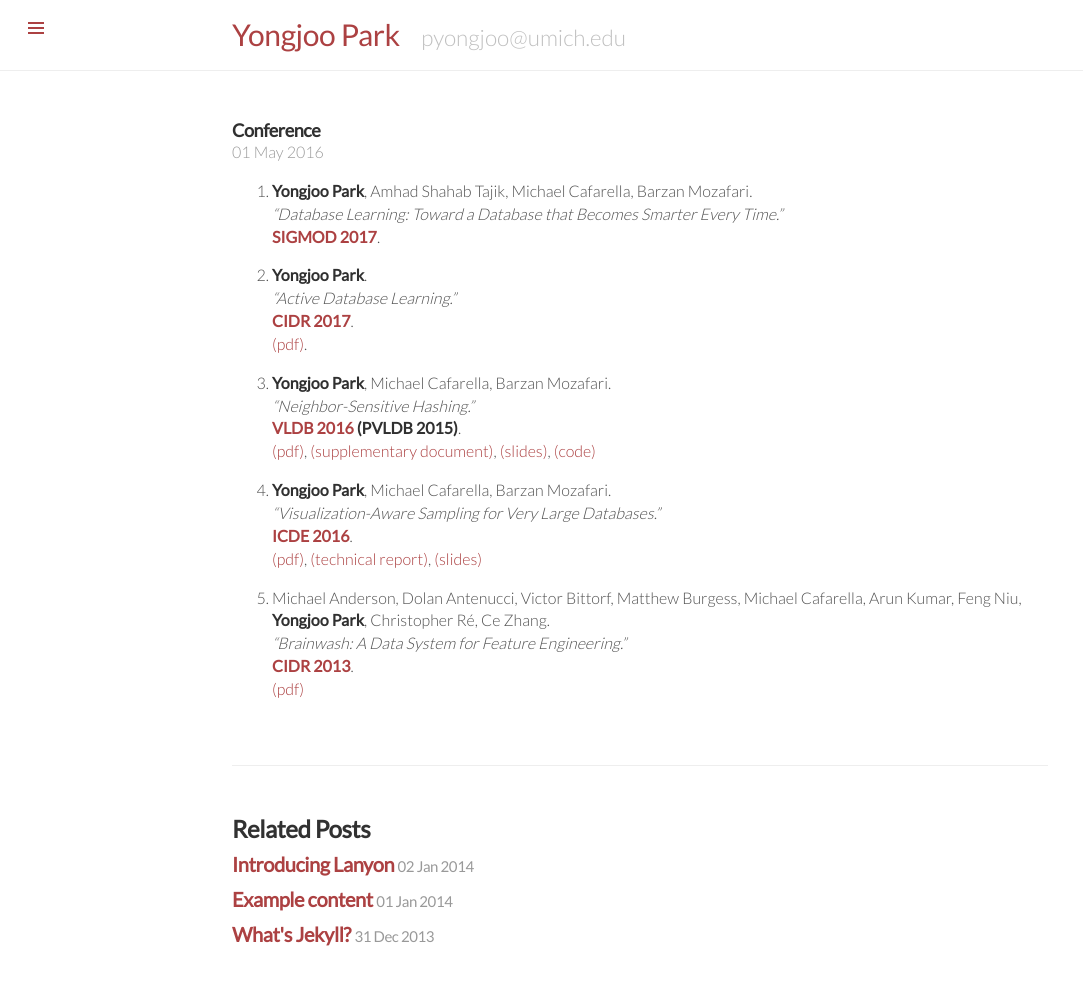
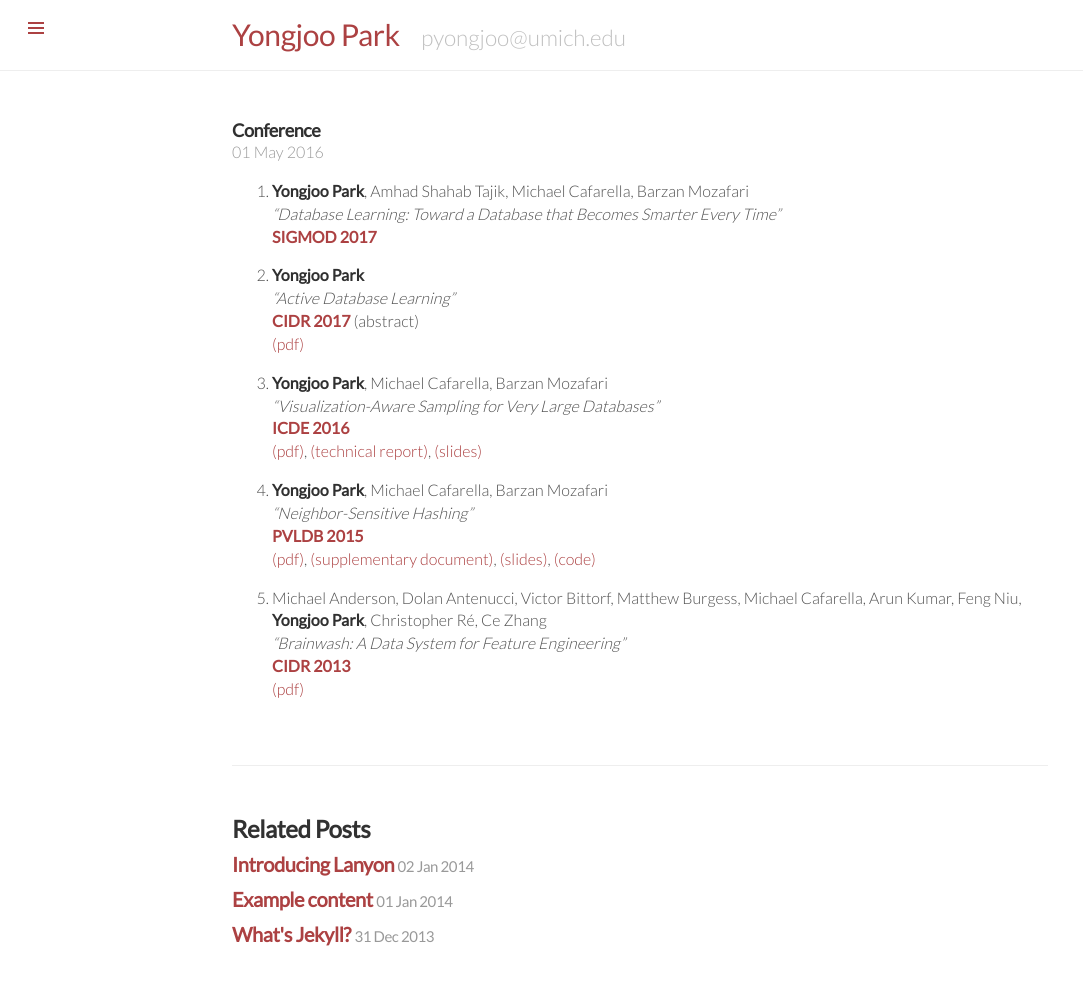
Before and after one commit to pyongjoo/pyongjoo.github.io, a Jekyll site: the page built from _publications/2016-05-01-peer-reviewed.md, in a window 1280 px wide. Shown: the whole page, without its empty margins (0-1083 px from the left). Built offline with Jekyll 4.4.1, drawn with Linux system fonts in a browser that asks for light colours.

Commit message:
Update 2016-05-01-peer-reviewed.md

```diff
--- a/_publications/2016-05-01-peer-reviewed.md
+++ b/_publications/2016-05-01-peer-reviewed.md
@@ -3,32 +3,32 @@ layout: post
 title: Conference
 ---
 
-1. **Yongjoo Park**, Amhad Shahab Tajik, Michael Cafarella, Barzan Mozafari.
-   *"Database Learning: Toward a Database that Becomes Smarter Every Time."*
-   **[SIGMOD 2017](http://sigmod2017.org/)**.
+1. **Yongjoo Park**, Amhad Shahab Tajik, Michael Cafarella, Barzan Mozafari
+   *"Database Learning: Toward a Database that Becomes Smarter Every Time"*
+   **[SIGMOD 2017](http://sigmod2017.org/)**
 
-1. **Yongjoo Park**.
-   *"Active Database Learning."*
-   **[CIDR 2017](http://cidrdb.org/cidr2017/)**.
-   [(pdf)]({{ site.url }}/resources/active-cidr17.pdf).
+1. **Yongjoo Park**
+   *"Active Database Learning"*
+   **[CIDR 2017](http://cidrdb.org/cidr2017/)** (abstract)
+   [(pdf)]({{ site.url }}/resources/active-cidr17.pdf)
 
-1. **Yongjoo Park**, Michael Cafarella, Barzan Mozafari.
-   *"Neighbor-Sensitive Hashing."*
-   **[VLDB 2016](http://vldb2016.persistent.com/) (PVLDB 2015)**.
+1. **Yongjoo Park**, Michael Cafarella, Barzan Mozafari
+   *"Visualization-Aware Sampling for Very Large Databases"*
+   **[ICDE 2016](http://icde2016.fi/)**
+   [(pdf)]({{ site.url }}/resources/ypark_icde16.pdf),
+   [(technical report)](http://arxiv.org/abs/1510.03921),
+   [(slides)]({{ site.url }}/resources/vas_slides_icde16.pdf)
+
+1. **Yongjoo Park**, Michael Cafarella, Barzan Mozafari
+   *"Neighbor-Sensitive Hashing"*
+   **[PVLDB 2015](http://vldb2016.persistent.com/)**
    [(pdf)](http://www.vldb.org/pvldb/vol9/p144-park.pdf),
    [(supplementary document)]({{ site.url }}/resources/vldb2016sup.pdf),
    [(slides)]({{ site.url }}/resources/nsh-slides-vldb16.pdf),
    [(code)](https://github.com/pyongjoo/nsh)
 
-1. **Yongjoo Park**, Michael Cafarella, Barzan Mozafari.
-   *"Visualization-Aware Sampling for Very Large Databases."*
-   **[ICDE 2016](http://icde2016.fi/)**.
-   [(pdf)]({{ site.url }}/resources/ypark_icde16.pdf),
-   [(technical report)](http://arxiv.org/abs/1510.03921),
-   [(slides)]({{ site.url }}/resources/vas_slides_icde16.pdf)
-
 1. Michael Anderson, Dolan Antenucci, Victor Bittorf, Matthew Burgess, Michael
-   Cafarella, Arun Kumar, Feng Niu, **Yongjoo Park**, Christopher Ré, Ce Zhang.
-   *"Brainwash: A Data System for Feature Engineering."*
-   **[CIDR 2013](http://cidrdb.org/cidr2013/)**.
+   Cafarella, Arun Kumar, Feng Niu, **Yongjoo Park**, Christopher Ré, Ce Zhang
+   *"Brainwash: A Data System for Feature Engineering"*
+   **[CIDR 2013](http://cidrdb.org/cidr2013/)**
    [(pdf)](http://web.eecs.umich.edu/~michjc/papers/mythical_man.pdf)
```
